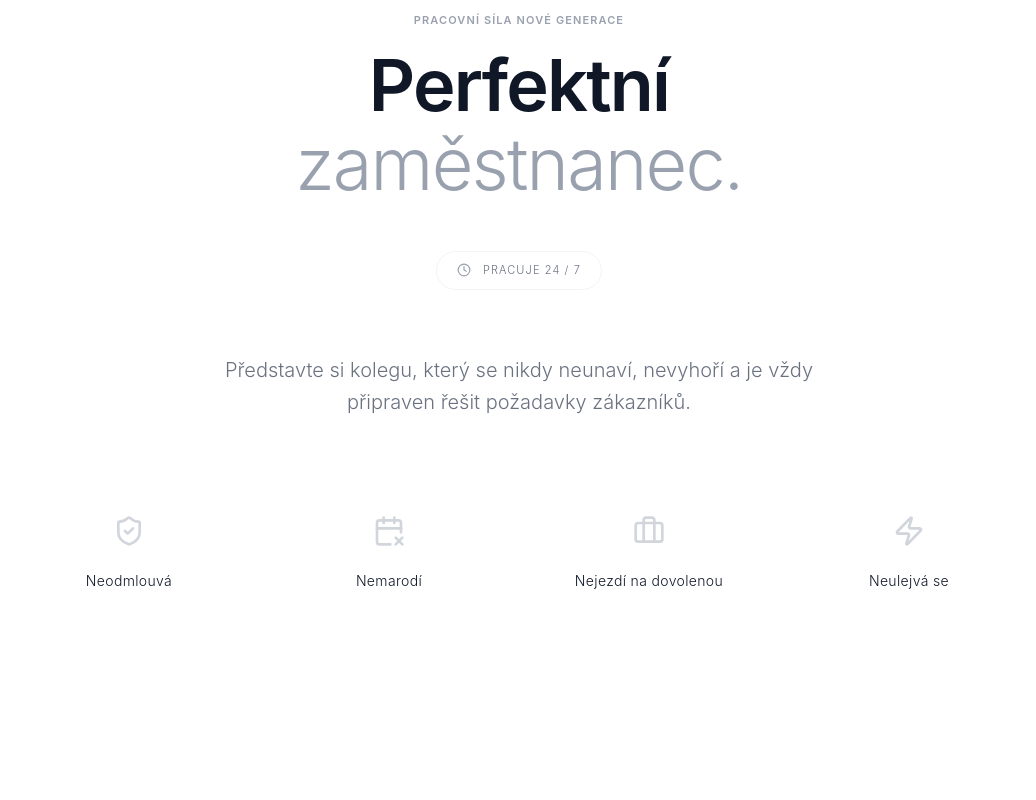
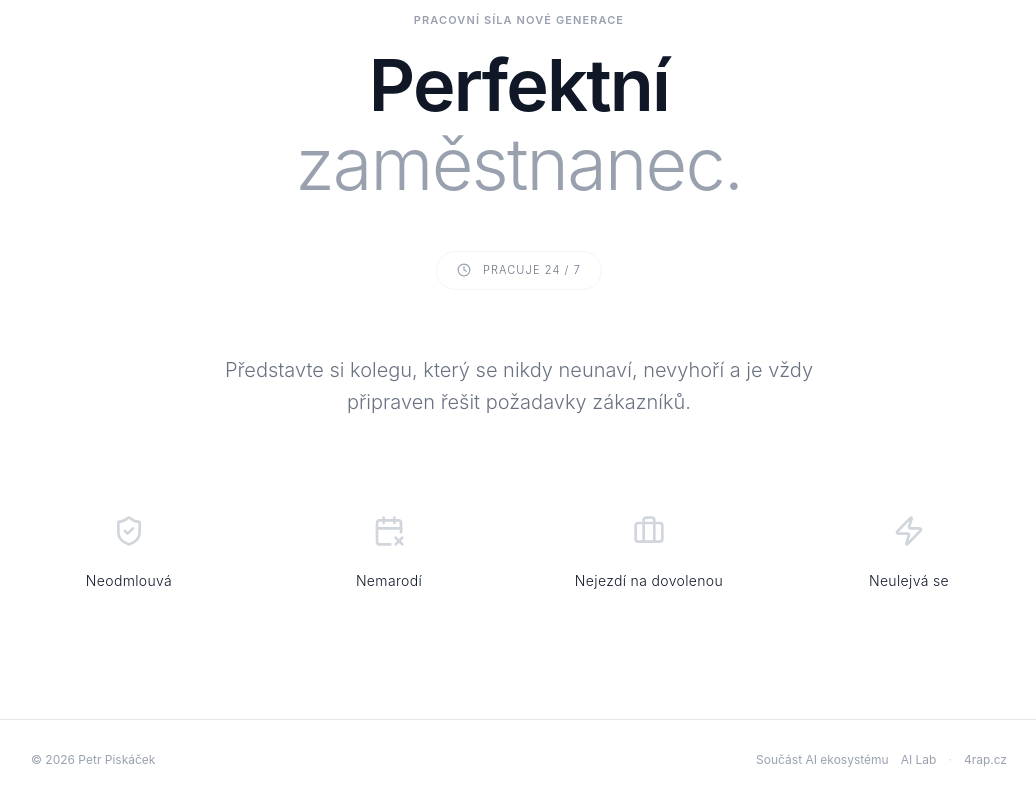
Before and after one commit to Peter-Pix/karel-robot, a React (Vite) app: page / in a window 1280 px wide. Shown: the part 1035-1835 px from the top of the page, without its empty margins (121-1157 px from the left). Before the commit the page ends 1754 px from the top, so only its background shows below. Built offline with nearby package versions, Linux system fonts and the light colour scheme.

Commit message:
feat: footer s odkazy na AI ekosystém

```diff
--- a/src/App.tsx
+++ b/src/App.tsx
@@ -10,6 +10,7 @@ import { ViewState, EmailInput, AnalysisResult } from './types';
 import { LocalDemoEmailAnalyzer, ApiEmailAnalyzer, EmailAnalyzer } from './lib/emailAnalysis';
 
 import { AiEmployeeFeature } from './components/AiEmployeeFeature';
+import { AppFooter } from './components/AppFooter';
 
 export default function App() {
   const [viewState, setViewState] = useState<ViewState>('form');
@@ -124,6 +125,8 @@ export default function App() {
           setIsSettingsOpen(false);
         }}
       />
+
+      <AppFooter />
     </div>
   );
 }
--- /dev/null
+++ b/src/components/AppFooter.tsx
@@ -0,0 +1,33 @@
+export function AppFooter() {
+  return (
+    <footer className="border-t border-gray-200 dark:border-white/[0.08] mt-16">
+      <div className="mx-auto max-w-5xl px-4 py-8 sm:px-6">
+        <div className="flex flex-col items-center gap-4 sm:flex-row sm:justify-between">
+          <p className="text-xs text-gray-400 dark:text-zinc-600">
+            © 2026 Petr Piskáček
+          </p>
+          <div className="flex items-center gap-3 text-xs text-gray-400 dark:text-zinc-500">
+            <span className="hidden sm:inline">Součást AI ekosystému</span>
+            <a
+              href="https://petrpiskacek.cloud"
+              target="_blank"
+              rel="noopener noreferrer"
+              className="hover:text-gray-600 dark:hover:text-zinc-300 transition-colors"
+            >
+              AI Lab
+            </a>
+            <span className="text-gray-300 dark:text-zinc-700">·</span>
+            <a
+              href="https://4rap.cz"
+              target="_blank"
+              rel="noopener noreferrer"
+              className="hover:text-gray-600 dark:hover:text-zinc-300 transition-colors"
+            >
+              4rap.cz
+            </a>
+          </div>
+        </div>
+      </div>
+    </footer>
+  );
+}
```
